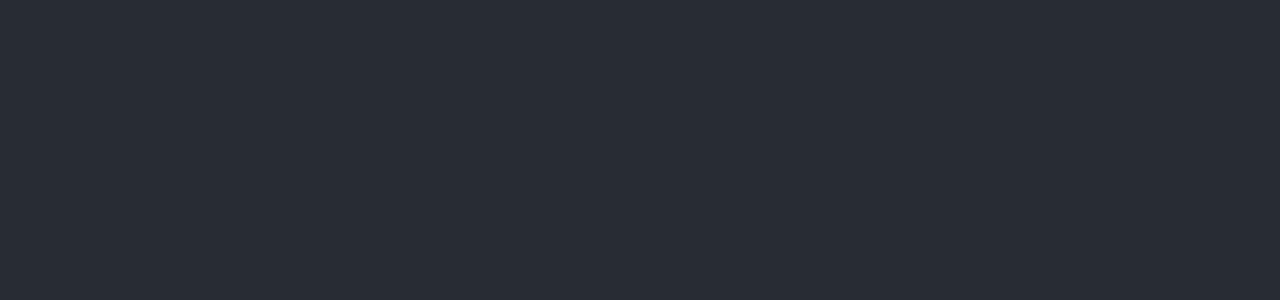
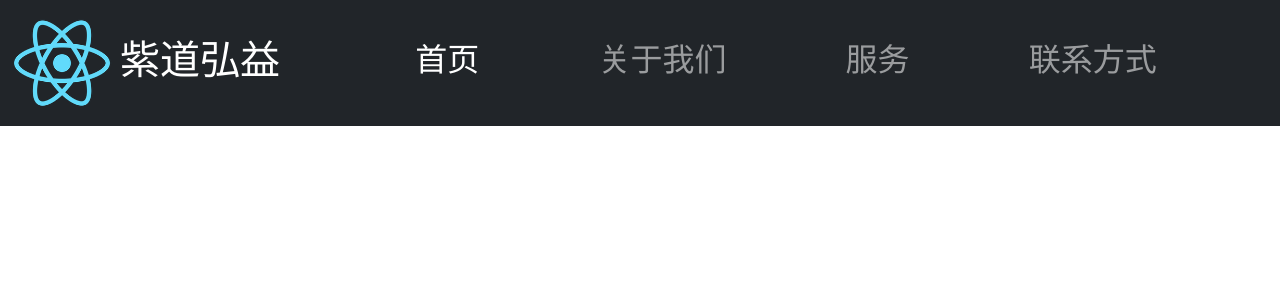
Before and after one commit to ttyuli2002/company_web, a React (Create React App) app: page / in a window 1280 px wide. Shown: the top 300 px of the page. Built offline with nearby package versions, Linux system fonts and the light colour scheme.

Commit message:
navbar finished

```diff
--- a/src/App.js
+++ b/src/App.js
@@ -1,12 +1,12 @@
+import React from 'react'; // Import React
 import './App.css';
-import NavBar from './Navbar';
+import NavBar from './NavBar';
 
 function App() {
   return (
     <div className="App">
-      <header className="App-header">
       <NavBar />
-      </header>
+
     </div>
   );
 }
--- a/src/Navbar.js
+++ b/src/Navbar.js
@@ -1,30 +1,45 @@
+import logo from './Assets/logo.png';
 import Container from 'react-bootstrap/Container';
 import Nav from 'react-bootstrap/Nav';
 import Navbar from 'react-bootstrap/Navbar';
+import 'bootstrap/dist/css/bootstrap.min.css';
 
 function NavBar() {
-<nav class="navbar navbar-dark bg-dark">
-  <a class="navbar-brand" href="#">Navbar w/ text</a>
-  <button class="navbar-toggler" type="button" data-toggle="collapse" data-target="#navbarText" aria-controls="navbarText" aria-expanded="false" aria-label="Toggle navigation">
-    <span class="navbar-toggler-icon"></span>
-  </button>
-  <div class="collapse navbar-collapse" id="navbarText">
-    <ul class="navbar-nav mr-auto">
-      <li class="nav-item active">
-        <a class="nav-link" href="#">Home <span class="sr-only">(current)</span></a>
+  return (
+  <nav class="navbar navbar-expand-lg navbar-dark bg-dark">
+    <div class="container-fluid">
+      <a class="navbar-brand d-flex align-items-center" href="/">
+        <img
+          alt="company logo"
+          src= {logo}
+          width="auto"
+          height="100"
+          className="d-inline-block align-top"
+        />
+        <span class="mx-2 h1">
+          紫道弘益
+        </span>
+      </a>
+
+      <div class="collapse navbar-collapse" id="navbarSupportedContent">
+        <ul class="navbar-nav me-auto mb-2 flex-grow-1 justify-content-evenly h2">
+          <li class="nav-item">
+            <a class="nav-link active" aria-current="page" href="/">首页</a>
           </li>
           <li class="nav-item">
-        <a class="nav-link" href="#">Features</a>
+            <a class="nav-link" href="/About">关于我们</a>
           </li>
           <li class="nav-item">
-        <a class="nav-link" href="#">Pricing</a>
+            <a class="nav-link" aria-current="page" href="/Service">服务</a>
+          </li>
+          <li class="nav-item">
+            <a class="nav-link" href="/Contact">联系方式</a>
           </li>
         </ul>
-    <span class="navbar-text">
-      Navbar text with an inline element
-    </span>
+      </div>
     </div>
   </nav>
+  );
 }
 
 export default NavBar;
```
Lines whose indentation alone changed are shown as unchanged.
